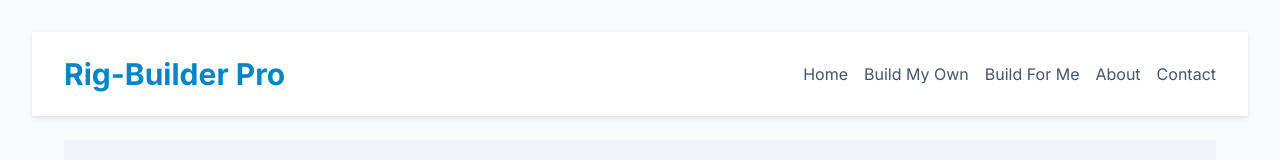
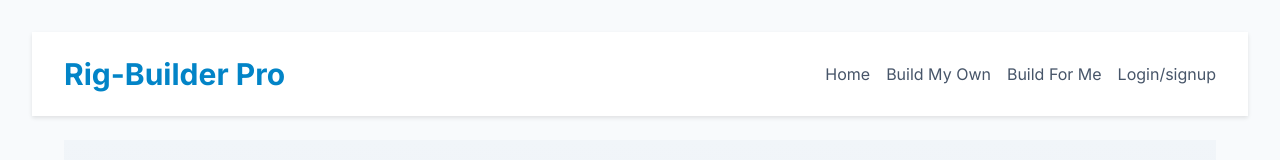
Before and after one commit to pattyboyy/PC-Builder, a React (Vite) app in the folder client/: page / in a window 1280 px wide. Shown: the top 160 px of the page. Built offline with nearby package versions, Linux system fonts and the light colour scheme; the HTML template or start-up script is replaced by a standard one; a web font is replaced by a local one.

Commit message:
login/signup nav bar link

```diff
--- a/client/package.json
+++ b/client/package.json
@@ -16,6 +16,7 @@
     "@tailwindcss/typography": "^0.5.13",
     "axios": "^1.6.0",
     "framer-motion": "^11.3.17",
+    "jwt-decode": "^4.0.0",
     "react": "^18.2.0",
     "react-dom": "^18.2.0",
     "react-feather": "^2.0.10",
@@ -33,7 +34,7 @@
     "eslint-plugin-react-hooks": "^4.6.0",
     "eslint-plugin-react-refresh": "^0.4.3",
     "postcss": "^8.4.27",
-    "tailwindcss": "^3.3.3",
+    "tailwindcss": "^3.4.7",
     "vite": "^4.4.5"
   },
   "engines": {
--- a/client/src/App.jsx
+++ b/client/src/App.jsx
@@ -5,8 +5,23 @@ import Welcome from './components/Welcome';
 import BuildForMe from './components/BuildForMe';
 import BuildOnMyOwn from './components/BuildOnMyOwn';
 import './App.css';
+import Auth from '../utils/auth';
+
+
 
 const App = () => {
+    const showLogout = () => {
+        if (Auth.loggedIn()) {
+            return (
+                <li><Link to="/logout" className="text-secondary-600 hover:text-primary-600 transition-soft">Logout</Link></li>
+            );
+        } else {
+            return (
+                <li><Link to="/login" className="text-secondary-600 hover:text-primary-600 transition-soft">Login/signup</Link></li>
+            );
+        }
+
+    };
   return (
     <Router>
       <div className="min-h-screen bg-secondary-50 text-secondary-900">
@@ -19,8 +34,7 @@ const App = () => {
                   <li><Link to="/" className="text-secondary-600 hover:text-primary-600 transition-soft">Home</Link></li>
                   <li><Link to="/build-on-my-own" className="text-secondary-600 hover:text-primary-600 transition-soft">Build My Own</Link></li>
                   <li><Link to="/build-for-me" className="text-secondary-600 hover:text-primary-600 transition-soft">Build For Me</Link></li>
-                  <li><Link to="/about" className="text-secondary-600 hover:text-primary-600 transition-soft">About</Link></li>
-                  <li><Link to="/contact" className="text-secondary-600 hover:text-primary-600 transition-soft">Contact</Link></li>
+                  {showLogout()}
                 </ul>
               </nav>
             </div>
@@ -37,8 +51,6 @@ const App = () => {
                 <Route path="/" element={<Welcome />} />
                 <Route path="/build-for-me" element={<BuildForMe />} />
                 <Route path="/build-on-my-own" element={<BuildOnMyOwn />} />
-                <Route path="/about" element={<About />} />
-                <Route path="/contact" element={<Contact />} />
               </Routes>
             </motion.div>
           </div>
--- /dev/null
+++ b/client/utils/auth.js
@@ -0,0 +1,45 @@
+import {jwtDecode} from 'jwt-decode';
+
+class AuthService {
+  getProfile() {
+    return jwtDecode(this.getToken());
+  }
+
+  loggedIn() {
+    // Checks if there is a saved token and it's still valid
+    const token = this.getToken();
+    return !!token && !this.isTokenExpired(token);
+  }
+
+  isTokenExpired(token) {
+    try {
+      const decoded = jwtDecode(token);
+      if (decoded.exp < Date.now() / 1000) {
+        return true;
+      } else return false;
+    } catch (err) {
+      return false;
+    }
+  }
+
+  getToken() {
+    // Retrieves the user token from localStorage
+    return localStorage.getItem('id_token');
+  }
+
+  login(idToken) {
+    // Saves user token to localStorage
+    localStorage.setItem('id_token', idToken);
+
+    window.location.assign('/');
+  }
+
+  logout() {
+    // Clear user token and profile data from localStorage
+    localStorage.removeItem('id_token');
+    // this will reload the page and reset the state of the application
+    window.location.assign('/');
+  }
+}
+
+export default new AuthService();
--- a/package.json
+++ b/package.json
@@ -14,10 +14,10 @@
     "author": "",
     "license": "ISC",
     "devDependencies": {
-        "concurrently": "^5.1.0"
+        "concurrently": "^5.1.0",
+        "dotenv": "^16.4.5"
     },
     "dependencies": {
         "jsonwebtoken": "^9.0.2"
     }
-
 }
```
Also changed, not shown: client/postcss.config.cjs (renamed from postcss.config.js), 2 other files (tests, documents, lock files or other folders).
